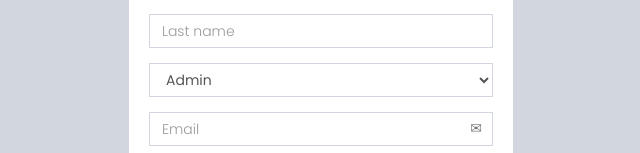
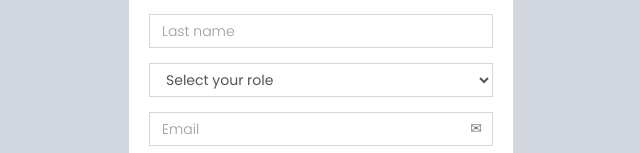
Before and after one commit to Johnnnex/p2s, a Next.js app: page /auth/sign-up in a window 1280 px wide. Shown: the part 250-403 px from the top of the page, without its empty margins (319-959 px from the left). Built offline with nearby package versions, Linux system fonts and the light colour scheme; some icons are missing; a web font is replaced by a local one.

Commit message:
new commit

```diff
--- a/pages/auth/sign-up.jsx
+++ b/pages/auth/sign-up.jsx
@@ -58,7 +58,7 @@ const Register = () => {
         <section className="hold-transition pb-[20px]">
     <div className="md:w-[30%] w-[90%] mx-auto">
       <div className="register-logo">
-        <Link href="../../index2.html"><b>P2S</b></Link>
+        <Link href="/"><b>P2S</b></Link>
       </div>
 
       <div className="register-box-body">
@@ -90,8 +90,8 @@ const Register = () => {
             <i className="fa-solid fa-user form-control-feedback"></i>
           </div>
           <div className="form-group has-feedback">
-            <select className="form-control" onChange={inputChange} name="role">
-              <option disabled>Select your role</option>
+            <select required className="form-control" onChange={inputChange} name="role">
+              <option selected disabled value="">Select your role</option>
               <option value="admin">Admin</option>
               <option value="Teacher">Teacher</option>
               <option value="Student">Student</option>
--- a/pages/dashboard/index.jsx
+++ b/pages/dashboard/index.jsx
@@ -54,7 +54,7 @@ const Dashboard = () => {
             </div>
             {/* <!-- /.box-header --> */}
                <div class="box-body" id="myprofile">
-              <strong><i class="fa fa-book margin-r-5"></i> Name:</strong>
+              <strong><i class="fa fa-user margin-r-5"></i> Name:</strong>
 
               <p class="text-muted">
                 {sessionItem?.firstname}
@@ -63,12 +63,12 @@ const Dashboard = () => {
 
 
 
-              <strong><i class="fa fa-map-marker margin-r-5"></i> Role:</strong>
+              <strong><i class="fa fa-briefcase margin-r-5"></i> Role:</strong>
 
                <p class="text-muted">
                 {sessionItem?.role}
                </p>
-              <strong><i class="fa fa-map-marker margin-r-5"></i> About:</strong>
+              <strong><i class="fa fa-info margin-r-5"></i> About:</strong>
 
                <p class="text-muted">
                 lorem ipsum dolor amet
```
